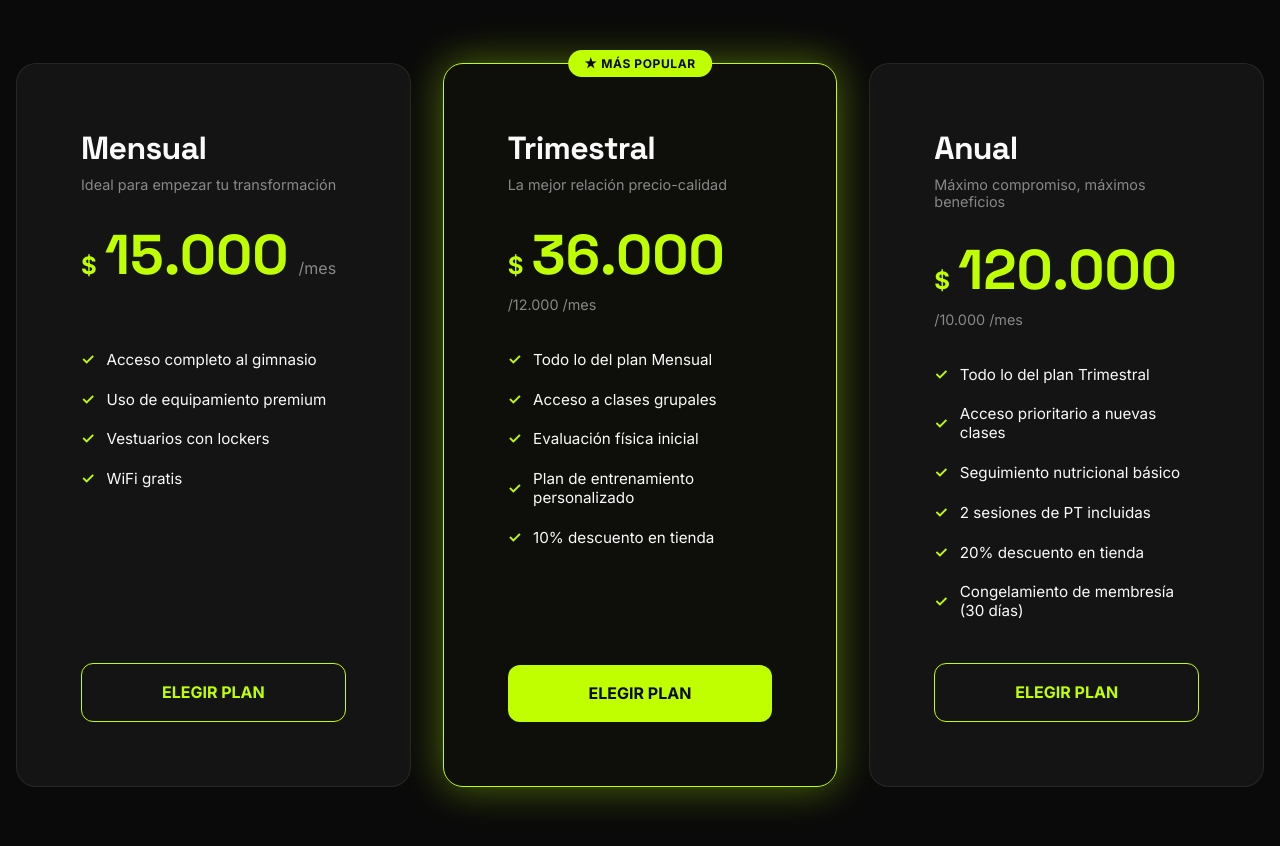
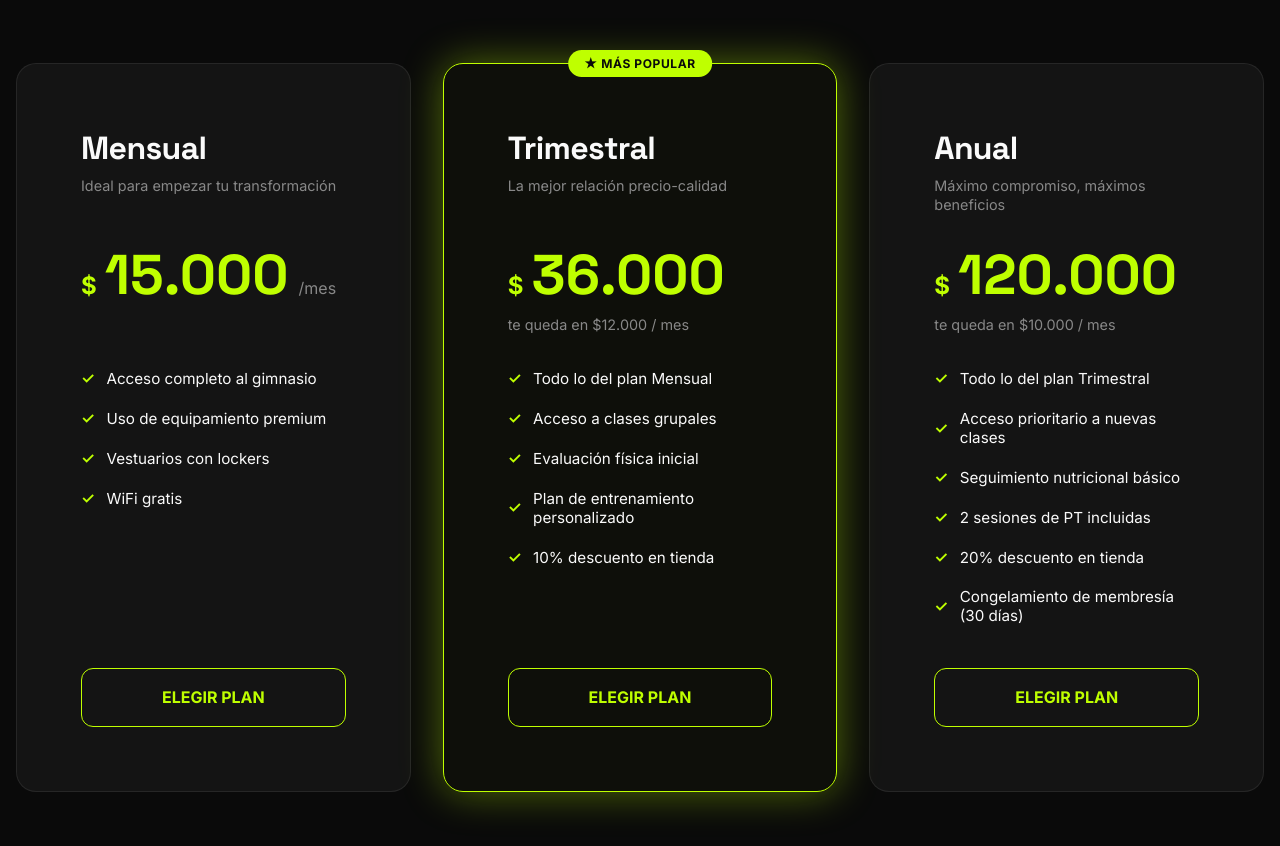
Before and after one commit to diego-gauto/gym-monorepo, a Next.js app in the folder apps/web/: page / in a window 1280 px wide. Shown: the part 3200-4046 px from the top of the page. Built offline with nearby package versions, Linux system fonts and the light colour scheme.

Commit message:
Refina microinteracciones y alinea cards de planes (#3)

```diff
--- a/apps/web/src/components/Disciplines/Disciplines.module.css
+++ b/apps/web/src/components/Disciplines/Disciplines.module.css
@@ -120,12 +120,12 @@
   font-size: 0.75rem;
   letter-spacing: 0.08em;
   opacity: 0;
-  transform: translateY(8px);
+  transform: translateY(22px);
   transition:
-    opacity 220ms ease,
-    transform 300ms ease,
-    color 200ms ease,
-    background 200ms ease;
+    opacity 480ms cubic-bezier(0.16, 1, 0.3, 1),
+    transform 700ms cubic-bezier(0.16, 1, 0.3, 1),
+    color 300ms ease,
+    background 300ms ease;
   border: 1px solid rgba(255, 255, 255, 0.06);
 }
 
--- a/apps/web/src/components/Disciplines/Disciplines.tsx
+++ b/apps/web/src/components/Disciplines/Disciplines.tsx
@@ -59,7 +59,7 @@ export default function Disciplines() {
               <div className={styles.cardContent}>
                 <h3 className={styles.cardTitle}>{d.name}</h3>
                 <p className={styles.cardDesc}>{d.desc}</p>
-                <span className={styles.more}>Ver Actividad</span>
+                <span className={styles.more}>Ver actividad</span>
               </div>
             </Link>
           ))}
--- a/apps/web/src/components/Plans/Plans.module.css
+++ b/apps/web/src/components/Plans/Plans.module.css
@@ -86,7 +86,7 @@
 .planHeader {
   text-align: left;
   margin-bottom: 1.5rem;
-  min-height: 4.2rem; /* reserve space so descriptions align */
+  min-height: 5rem; /* reserve 2 lines so descriptions align */
 }
 
 .planName {
@@ -97,6 +97,8 @@
 .planDescription {
   color: var(--text-muted);
   font-size: 0.9rem;
+  line-height: 1.35;
+  min-height: calc(1.35em * 2);
 }
 
 .priceContainer {
@@ -161,24 +163,6 @@
   font-weight: bold;
 }
 
-.ctaPrimary {
-  background: var(--primary);
-  color: var(--bg-dark);
-  text-align: center;
-  padding: 1.15rem;
-  border-radius: 12px;
-  font-weight: 700;
-  text-transform: uppercase;
-  transition: var(--transition-smooth);
-  margin-top: auto;
-  align-self: end;
-}
-
-.ctaPrimary:hover {
-  transform: none;
-  box-shadow: 0 10px 20px var(--primary-glow);
-}
-
 .ctaSecondary {
   background: transparent;
   border: 1px solid var(--primary);
--- a/apps/web/src/components/Plans/Plans.tsx
+++ b/apps/web/src/components/Plans/Plans.tsx
@@ -71,44 +71,26 @@ export default function Plans() {
                 <p className={styles.planDescription}>{plan.description}</p>
               </div>
               <div className={styles.priceContainer}>
-                {plan.id === "monthly" ? (
-                  <>
                 <div className={styles.priceMain}>
                   <span className={styles.currency}>$</span>
                   <span className={styles.amount}>
-                        {formatNumber(plan.monthlyNumeric)}
+                    {formatNumber(
+                      plan.id === "monthly"
+                        ? plan.monthlyNumeric
+                        : plan.id === "quarterly"
+                          ? plan.monthlyNumeric * 3
+                          : plan.monthlyNumeric * 12,
+                    )}
                   </span>
+                  {plan.id === "monthly" && (
                     <span className={styles.period}>/mes</span>
-                    </div>
-                    <div className={styles.priceSub} aria-hidden="true">
-                      &nbsp;
-                    </div>
-                  </>
-                ) : plan.id === "quarterly" ? (
-                  <>
-                    <div className={styles.priceMain}>
-                      <span className={styles.currency}>$</span>
-                      <span className={styles.amount}>
-                        {formatNumber(plan.monthlyNumeric * 3)}
-                      </span>
+                  )}
                 </div>
                 <div className={styles.priceSub}>
-                      /{formatNumber(plan.monthlyNumeric)} /mes
+                  {plan.id === "monthly"
+                    ? "\u00a0"
+                    : `te queda en $${formatNumber(plan.monthlyNumeric)} / mes`}
                 </div>
-                  </>
-                ) : (
-                  <>
-                    <div className={styles.priceMain}>
-                      <span className={styles.currency}>$</span>
-                      <span className={styles.amount}>
-                        {formatNumber(plan.monthlyNumeric * 12)}
-                      </span>
-                    </div>
-                    <div className={styles.priceSub}>
-                      /{formatNumber(plan.monthlyNumeric)} /mes
-                    </div>
-                  </>
-                )}
               </div>
               <ul className={styles.features}>
                 {plan.features.map((f, i) => (
@@ -117,9 +99,7 @@ export default function Plans() {
               </ul>
               <Link
                 href={`/auth/register?plan=${plan.id}`}
-                className={
-                  plan.highlight ? styles.ctaPrimary : styles.ctaSecondary
-                }
+                className={styles.ctaSecondary}
               >
                 Elegir Plan
               </Link>
```
Lines whose indentation alone changed are shown as unchanged.
